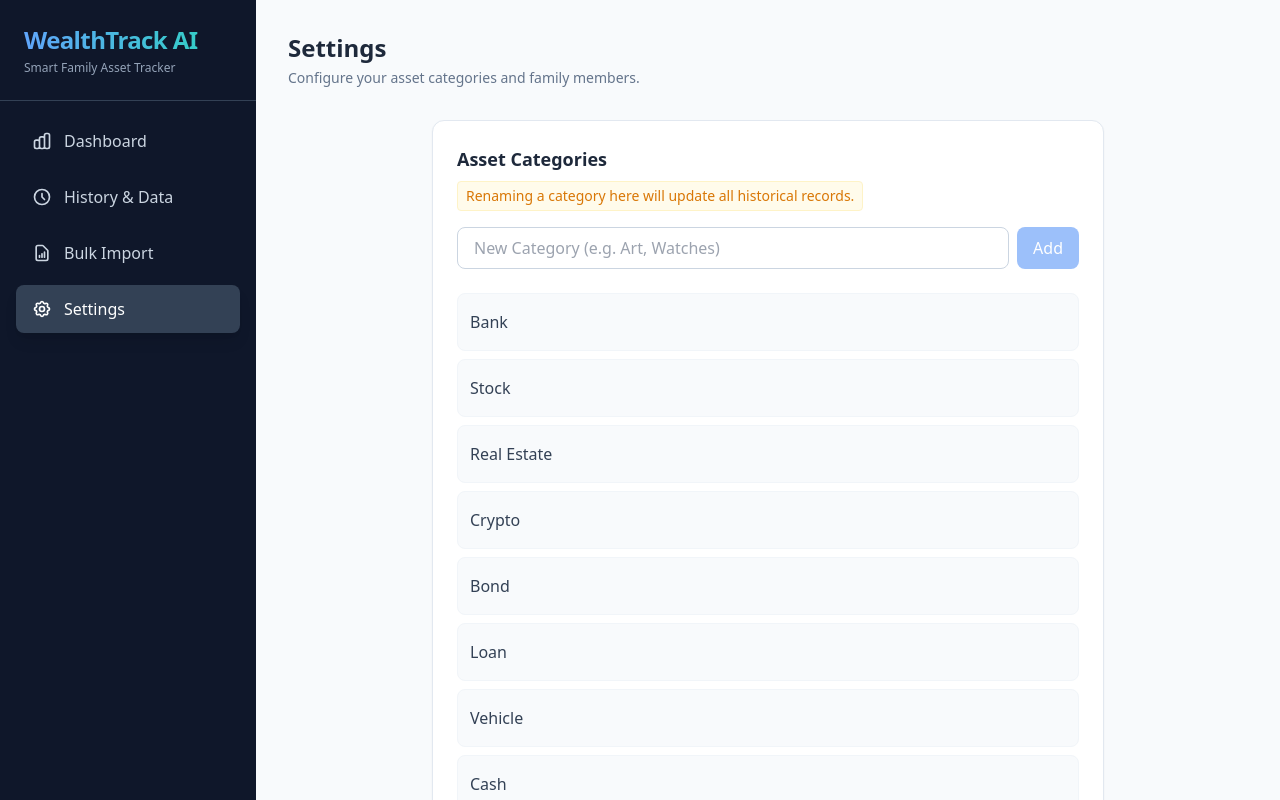
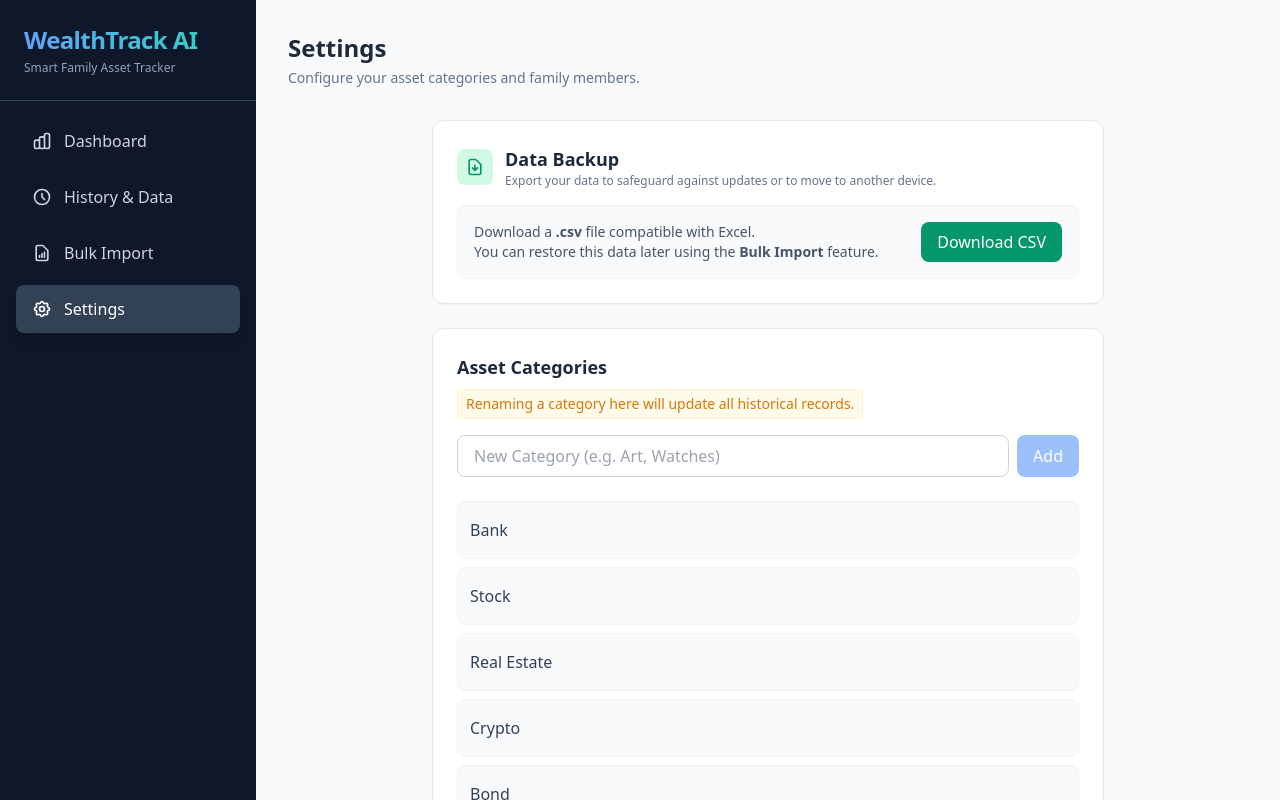
Before and after one commit to leoleeloo-123/WealthTrack-AI, a React (Vite) app: page / in a window 1280 px wide. Both pictures are taken after a click on the button "Settings". Shown: the top 800 px of the page. Built offline with nearby package versions, Linux system fonts and the light colour scheme.

Commit message:
feat: Add CSV export functionality
Implement a CSV export feature for asset snapshots. Users can now download their financial data in a structured CSV format, making it easier to analyze and integrate with other tools.

```diff
--- a/App.tsx
+++ b/App.tsx
@@ -346,6 +346,7 @@ const App: React.FC = () => {
                 onAddMember={handleAddMember}
                 onRenameMember={handleRenameMember}
                 onDeleteMember={handleDeleteMember}
+                snapshots={snapshots}
               />
             )}
              {view === 'bulk' && (
--- a/components/SettingsView.tsx
+++ b/components/SettingsView.tsx
@@ -1,5 +1,6 @@
 import React, { useState } from 'react';
 import { Button } from './ui/Button';
+import { Snapshot } from '../types';
 
 interface SettingsViewProps {
   categories: string[];
@@ -11,6 +12,8 @@ interface SettingsViewProps {
   onAddMember: (name: string) => void;
   onRenameMember: (oldName: string, newName: string) => void;
   onDeleteMember: (name: string) => void;
+
+  snapshots: Snapshot[];
 }
 
 const ListEditor: React.FC<{
@@ -116,8 +119,67 @@ const ListEditor: React.FC<{
 }
 
 export const SettingsView: React.FC<SettingsViewProps> = (props) => {
+  const handleExportCSV = () => {
+    // Expected Header: Date | Category | Name | Value | Family Member | Currency
+    const header = ['Date', 'Category', 'Name', 'Value', 'Family Member', 'Currency'];
+
+    // Flatten snapshots into rows
+    const rows = props.snapshots.flatMap(s =>
+      s.items.map(i => {
+        // Basic sanitization: replace commas in name/category to avoid breaking CSV columns
+        const cleanName = (i.name || '').replace(/,/g, ' ');
+        const cleanCategory = (i.category || '').replace(/,/g, ' ');
+        const cleanMember = (s.familyMember || 'Me').replace(/,/g, ' ');
+
+        return [
+          s.date,
+          cleanCategory,
+          cleanName,
+          i.value,
+          cleanMember,
+          i.currency || 'USD'
+        ].join(',');
+      })
+    );
+
+    const csvContent = [header.join(','), ...rows].join('\n');
+
+    const blob = new Blob([csvContent], { type: 'text/csv;charset=utf-8;' });
+    const url = URL.createObjectURL(blob);
+    const link = document.createElement('a');
+    link.setAttribute('href', url);
+    link.setAttribute('download', `wealthtrack_export_${new Date().toISOString().split('T')[0]}.csv`);
+    document.body.appendChild(link);
+    link.click();
+    document.body.removeChild(link);
+  };
+
   return (
     <div className="max-w-2xl mx-auto space-y-6 animate-fade-in">
+
+      {/* Data Management Section */}
+      <div className="bg-white p-6 rounded-xl border border-slate-200 shadow-sm">
+        <div className="flex items-center gap-3 mb-4">
+           <div className="p-2 bg-emerald-100 text-emerald-600 rounded-lg">
+             <svg className="w-5 h-5" fill="none" viewBox="0 0 24 24" stroke="currentColor"><path strokeLinecap="round" strokeLinejoin="round" strokeWidth="2" d="M12 10v6m0 0l-3-3m3 3l3-3m2 8H7a2 2 0 01-2-2V5a2 2 0 012-2h5.586a1 1 0 01.707.293l5.414 5.414a1 1 0 01.293.707V19a2 2 0 01-2 2z" /></svg>
+           </div>
+           <div>
+              <h3 className="text-lg font-bold text-slate-800">Data Backup</h3>
+              <p className="text-xs text-slate-500">Export your data to safeguard against updates or to move to another device.</p>
+           </div>
+        </div>
+
+        <div className="bg-slate-50 p-4 rounded-lg border border-slate-100 flex flex-col sm:flex-row justify-between items-center gap-4">
+          <p className="text-sm text-slate-600">
+             Download a <strong>.csv</strong> file compatible with Excel.
+             <br/>You can restore this data later using the <strong>Bulk Import</strong> feature.
+          </p>
+          <Button onClick={handleExportCSV} variant="primary" className="whitespace-nowrap bg-emerald-600 hover:bg-emerald-700">
+            Download CSV
+          </Button>
+        </div>
+      </div>
+
       <ListEditor
         title="Asset Categories"
         items={props.categories}
```
